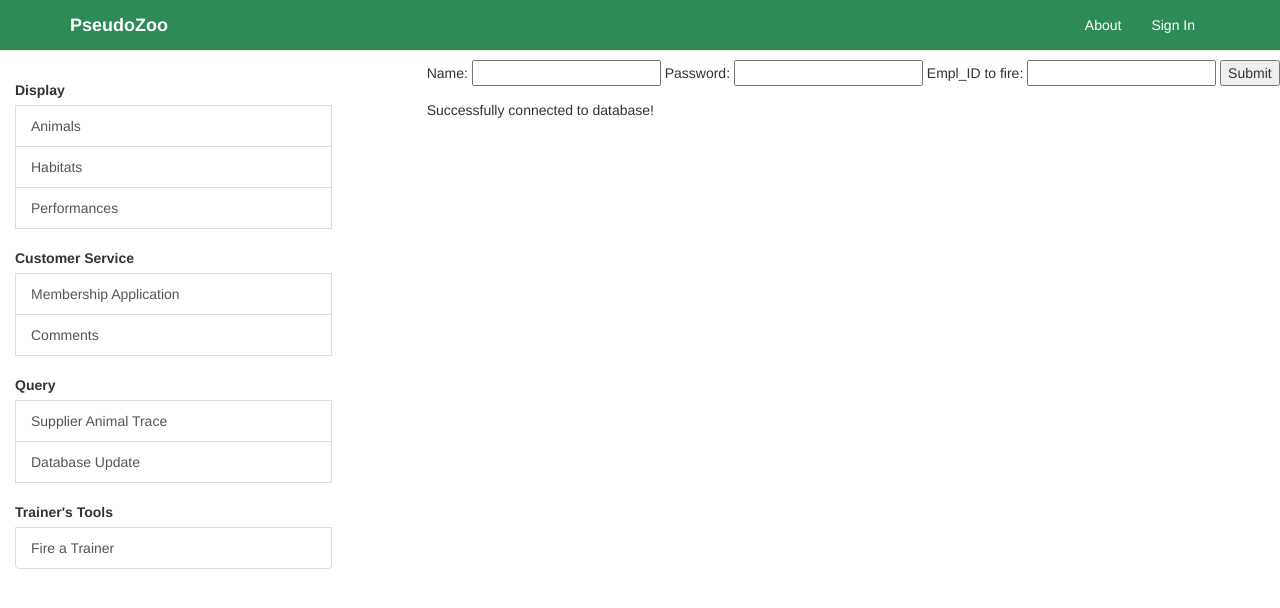
After one commit to AliceLuo1016/cs304project, a PHP site: page /fire_trainer.php in a window 1280 px wide. The commit adds this page. Shown: the top 608 px of the page. Run offline with PHP 8.4, Linux system fonts and the light colour scheme.

Commit message:
Delete cascade- Firing trainers

```diff
--- a/common_layout.php
+++ b/common_layout.php
@@ -46,6 +46,9 @@
   <label> Query </label>
   <a href="animal_suppTrace.php" class="list-group-item">Supplier Animal Trace</a>
   <a href="update.php" class="list-group-item">Database Update</a>
+  <br>
+  <label> Trainer's Tools </label>
+  <a href ="fire_trainer.php" class="list-group-item"> Fire a Trainer</a>
   </div>
   </div>
 </div>
--- /dev/null
+++ b/fire_trainer.php
@@ -0,0 +1,63 @@
+<html>
+<head>
+	<!-- Importing css -->
+	<link rel="stylesheet" href="css/bootstrap.min.css" >
+	<link rel="stylesheet" href="css/zoo.css" >
+</head>
+<body>
+	<?php include("common_layout.php"); ?>
+  <form action="<?php $_PHP_SELF ?>" method="POST">
+
+  Name: <input type="text" name="name" />
+  Password: <input type="text" name="pw" />
+  Empl_ID to fire: <input type="text" name="fire_ID" />
+  <input type="submit" name="submit" />
+  </form>
+
+</body>
+</html>
+
+
+
+<?php
+//get the functions to connect to db
+include "connectfunc.php";
+session_start();
+
+
+function fire_trainer($condb) {
+	if ($_POST["name"] && $_POST["pw"] && $_POST["fire_ID"]) {
+
+		$tname = $_POST["name"];
+		$pw = $_POST["pw"];
+
+		$tname = mysqli_real_escape_string($condb, $tname);
+		$pw = mysqli_real_escape_string($condb, $pw);
+
+		$query = "SELECT * FROM trainer WHERE Name =  '". "$tname". "'";
+					"AND Empl_ID = '" ."$pw"."'";
+
+		$result = $condb->query($query);
+
+		if ($result->num_rows > 0) {
+			$fire = $_POST["fire_ID"];
+			$fire = mysqli_real_escape_string($condb, $fire);
+
+			$querytwo = "DELETE FROM trainer WHERE Empl_ID = '" . "$fire". "'";
+			if ($condb->query($querytwo) === TRUE) {
+				echo "Successfully fired Employee # '". "$fire". "'";
+			} else echo "Could not delete";
+
+
+		} else echo "Incorrect verification info, are you sure you're a trainer?";
+
+
+	} else echo "Please enter all details";
+}
+
+$condb = conn_db();
+if (isset($_POST["submit"])) {
+	fire_trainer($condb);
+}
+dconn_db($condb);
+?>
```
